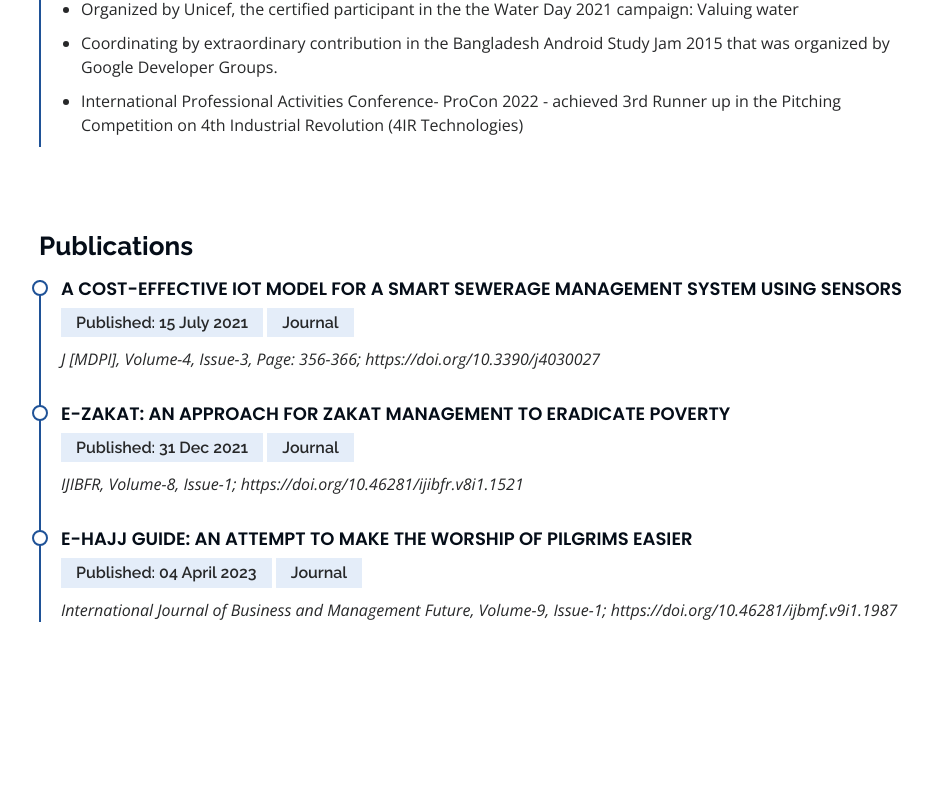
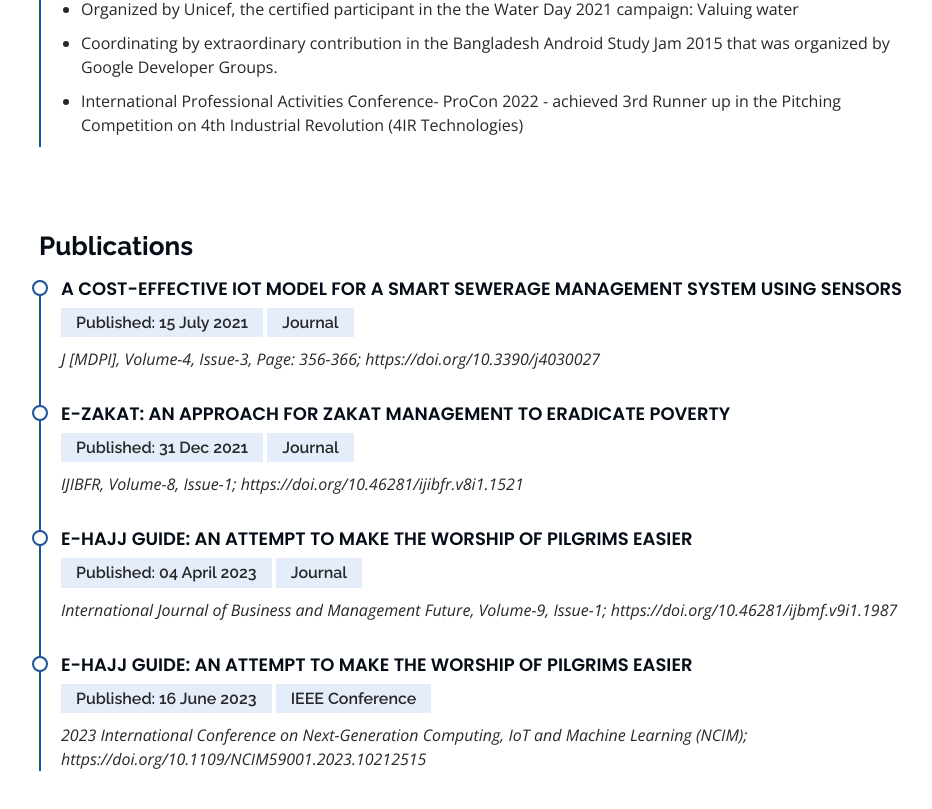
Before and after one commit to md-abdur-rouf/.com, a plain HTML site: page index.html in a window 1280 px wide. Shown: the part 5199-6008 px from the top of the page, without its empty margins (273-1205 px from the left). Before the commit the page ends 5897 px from the top, so only its background shows below. Drawn offline with nearby package versions, Linux system fonts and the light colour scheme.

Commit message:
Update index.html
update

```diff
--- a/index.html
+++ b/index.html
@@ -378,6 +378,12 @@ development, and Cyber security.
               <p><em>International Journal of Business and Management Future, Volume-9, Issue-1; <a href="https://doi.org/10.46281/ijbmf.v9i1.1987" target="blank">https://doi.org/10.46281/ijbmf.v9i1.1987</a></em></p>
             </div>
 
+		  <div class="resume-item">
+              <a href="https://scholar.google.com/citations?view_op=view_citation&hl=en&user=SRFDP-UAAAAJ&citation_for_view=SRFDP-UAAAAJ:BUYA1_V_uYcC" target="_blank"><h4> e-HAJJ GUIDE: AN ATTEMPT TO MAKE THE WORSHIP OF PILGRIMS EASIER</h4></a>
+              <h5>Published: 16 June 2023</h5> <h5>IEEE Conference </h5>
+              <p><em>2023 International Conference on Next-Generation Computing, IoT and Machine Learning (NCIM); <a href="https://doi.org/10.1109/NCIM59001.2023.10212515" target="blank">https://doi.org/10.1109/NCIM59001.2023.10212515</a></em></p>
+            </div>
+
           </div>
         </div>
 
```
